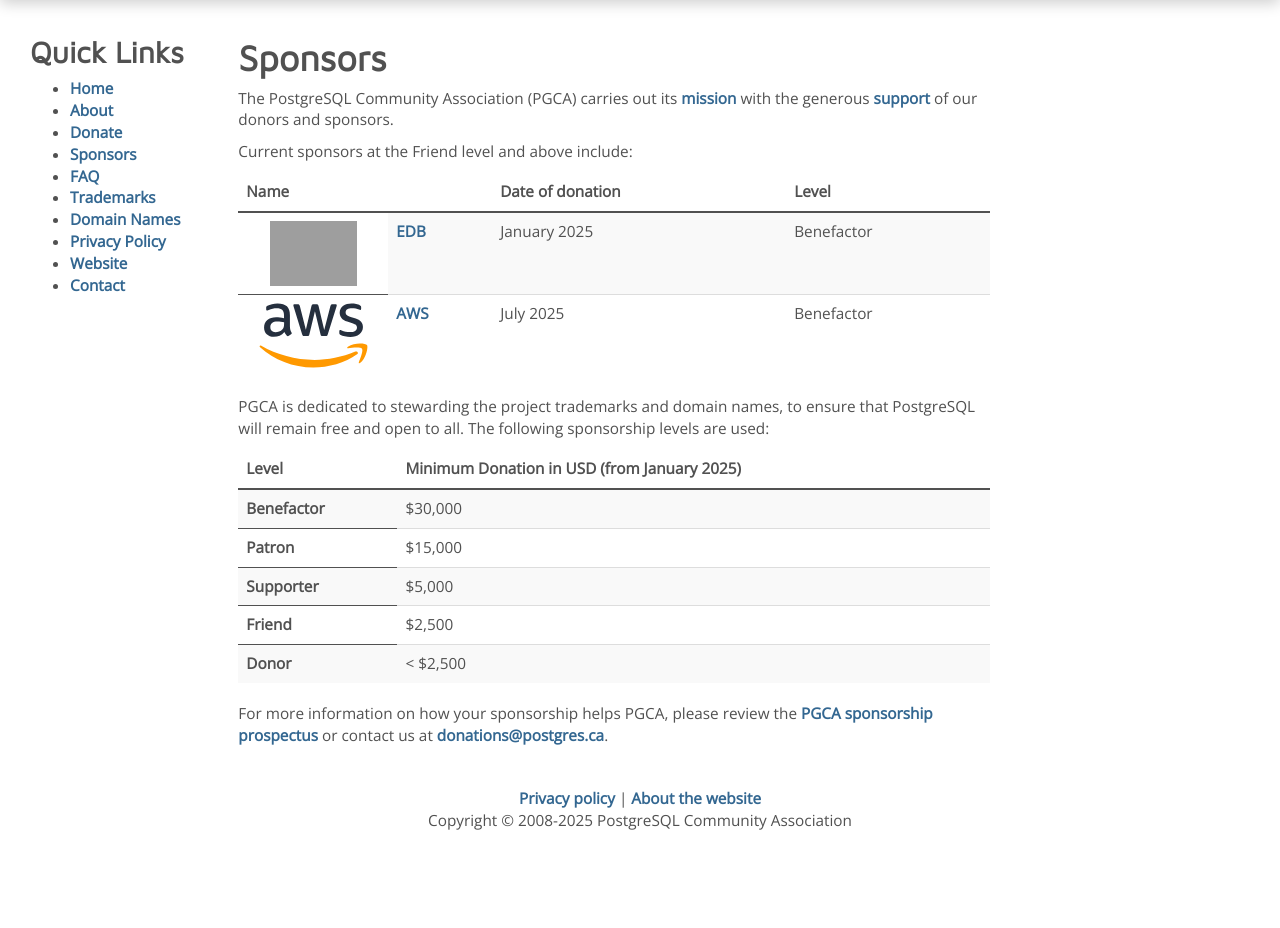
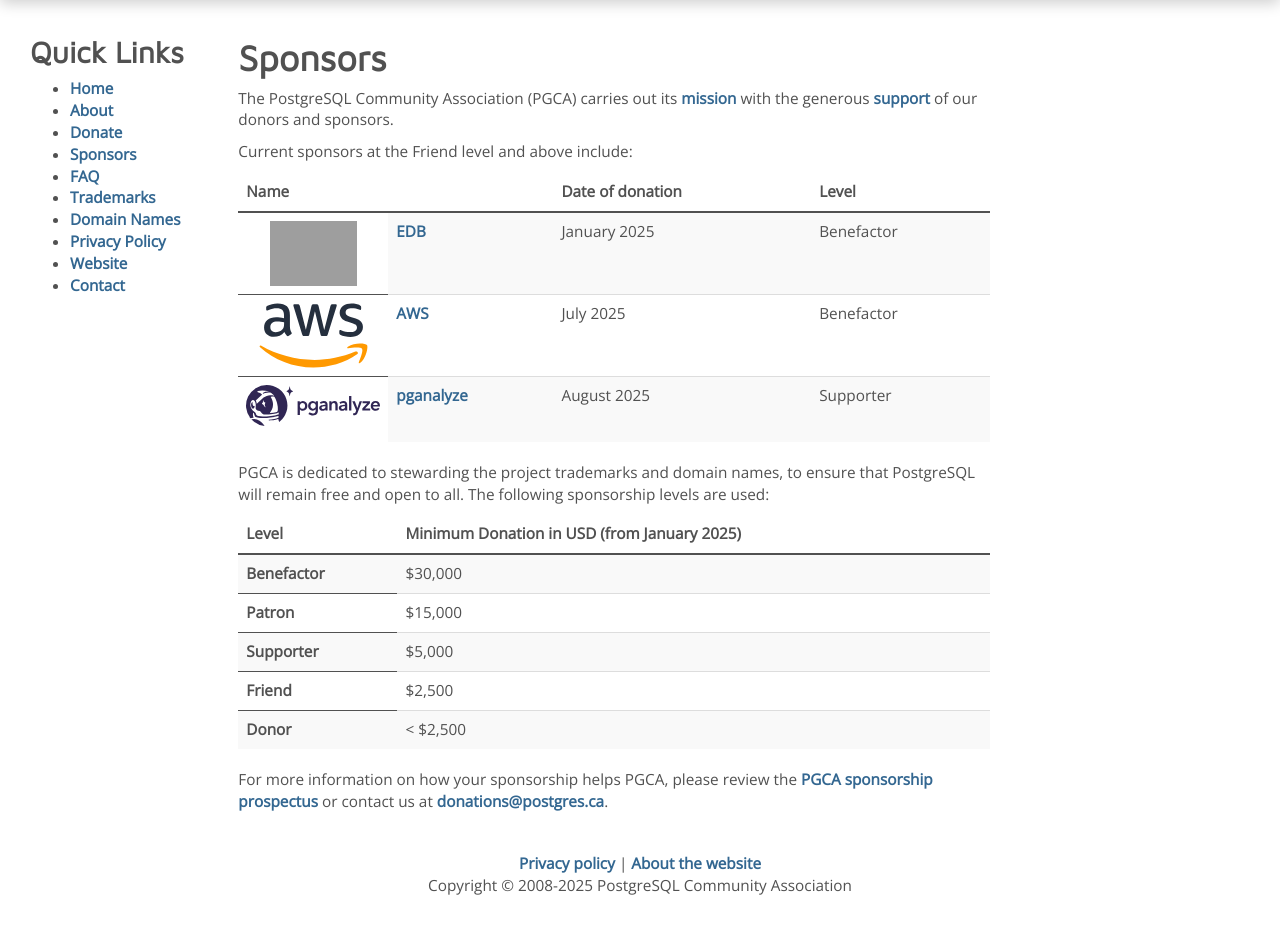
Before and after one commit to missusmy/pgcac-website, a Python web app: template templates/pages/sponsors.html in a window 1280 px wide. Shown: the part 92-1020 px from the top of the page. Before the commit the page ends 922 px from the top, so only its background shows below. Run offline with Jinja, Linux system fonts and the light colour scheme; the template is opened without the code that fills it, so the values that code supplies are empty; some libraries are stand-ins or nearby versions; grey boxes are pictures that could not be loaded.

Commit message:
Add pgAnalyze as a supporter

```diff
--- a/templates/pages/sponsors.html
+++ b/templates/pages/sponsors.html
@@ -42,6 +42,16 @@
         <td><a href="https://aws.amazon.com" target="_blank" rel="noopener">AWS</a></td>
         <td>July 2025</td>
         <td>Benefactor</td>
+        </tr>
+        <tr>
+            <th scope="row" class="organisation-logo">
+                <a href="https://pganalyze.com" target="_blank" rel="noopener">
+                    <img class="organisation-logo" src="/static/img/sponsors/pganalyze.svg" alt="pganalyze" />
+                </a>
+            </th>
+            <td><a href="https://pganalyze.com" target="_blank" rel="noopener">pganalyze</a></td>
+            <td>August 2025</td>
+            <td>Supporter</td>
         </tr>
     </tbody>
 </table>
```
Also changed, not shown: static/img/sponsors/pganalyze.svg (added).
